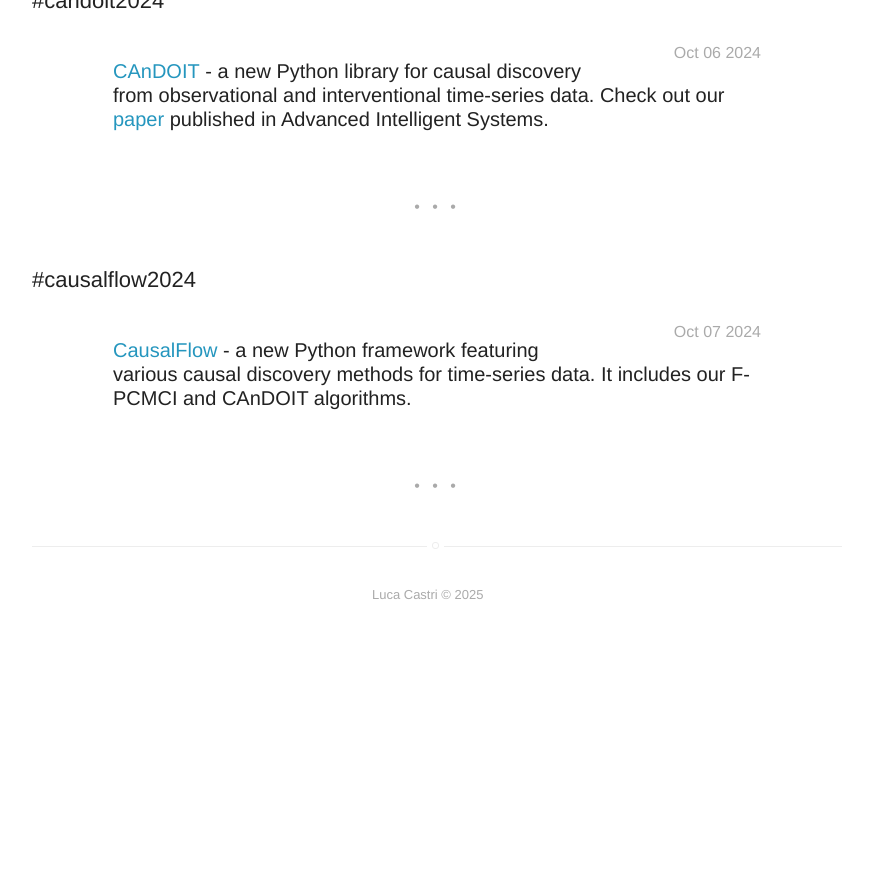
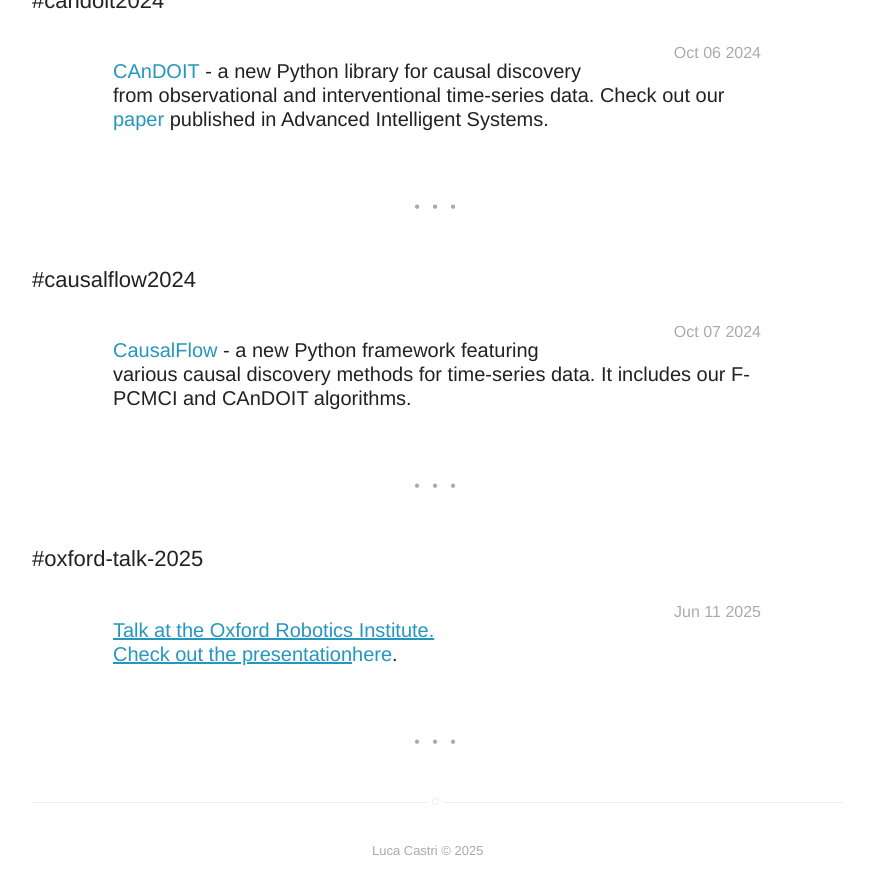
Before and after one commit to lcastri/lcastri.github.io, a Jekyll site: the page built from tags.html, in a window 1280 px wide and 900 px high, scrolled down 2907 px. Shown: the top 894 px of the window, without its empty margins (203-1076 px from the left). Built offline with Jekyll 4.4.1, drawn with Linux system fonts in a browser that asks for light colours; nearby versions of some CDN libraries; emoji names are drawn with the system emoji font; before the commit the page ends 3551 px from its top, so only the background shows below that.

Commit message:
oxford talk

```diff
--- /dev/null
+++ b/_posts/2023-04-11-OxfordTalk.markdown
@@ -0,0 +1,13 @@
+---
+title: Talk at the Oxford Robotics Institute.<br>Check out the presentation<a class="ext_link" href="https://docs.google.com/presentation/d/1k2y8HcJhVDuftrdipaD6Y0qUv4FqlC0XqEi3lNlPz7A/edit?usp=sharing">here</a>.
+layout: post
+date: 2025-06-11
+tag: oxford-talk-2025
+headerImage: false
+updates: true
+hidden: true # don't count this post in blog pagination
+description: "Causal Inference for Intelligent Mobile Robots in Dynamic Interaction Settings"
+category: update
+author: lucacastri
+externalLink: false
+---
--- a/publications.html
+++ b/publications.html
@@ -7,7 +7,16 @@
 <br><br>
 
 <h2>2025</h2>
-
+<div class="container-talk">
+    <div class="afterLine">
+        </u>L. Castri</u> (11 June 2025).<br>
+        <b>Causal Inference for Intelligent Mobile Robots in Dynamic Interaction Settings</b>,<br>
+        Oxford Robotics Institute at the University of Oxford
+        {% include citation-nav.html citnavID="talk_oxford2025"
+        showSlide=true slideLink="https://docs.google.com/presentation/d/1k2y8HcJhVDuftrdipaD6Y0qUv4FqlC0XqEi3lNlPz7A/edit?usp=sharing"
+        %}
+    </div>
+</div>
 <div class="container-paper">
     <div class="afterLine">
         A. Rudenko, Y. Zhu, T. Rodrigues de Almeida, T. Schreiter, <u>L. Castri</u>, N. Bellotto, T. Linder, N. Vaskevicius, L. Palmieri, M. Magnusson, A. J. Lilienthal (2025).<br>
```
Also changed, not shown: _posts/2023-04-11-CausalFlow.markdown (line endings or trailing spaces).
